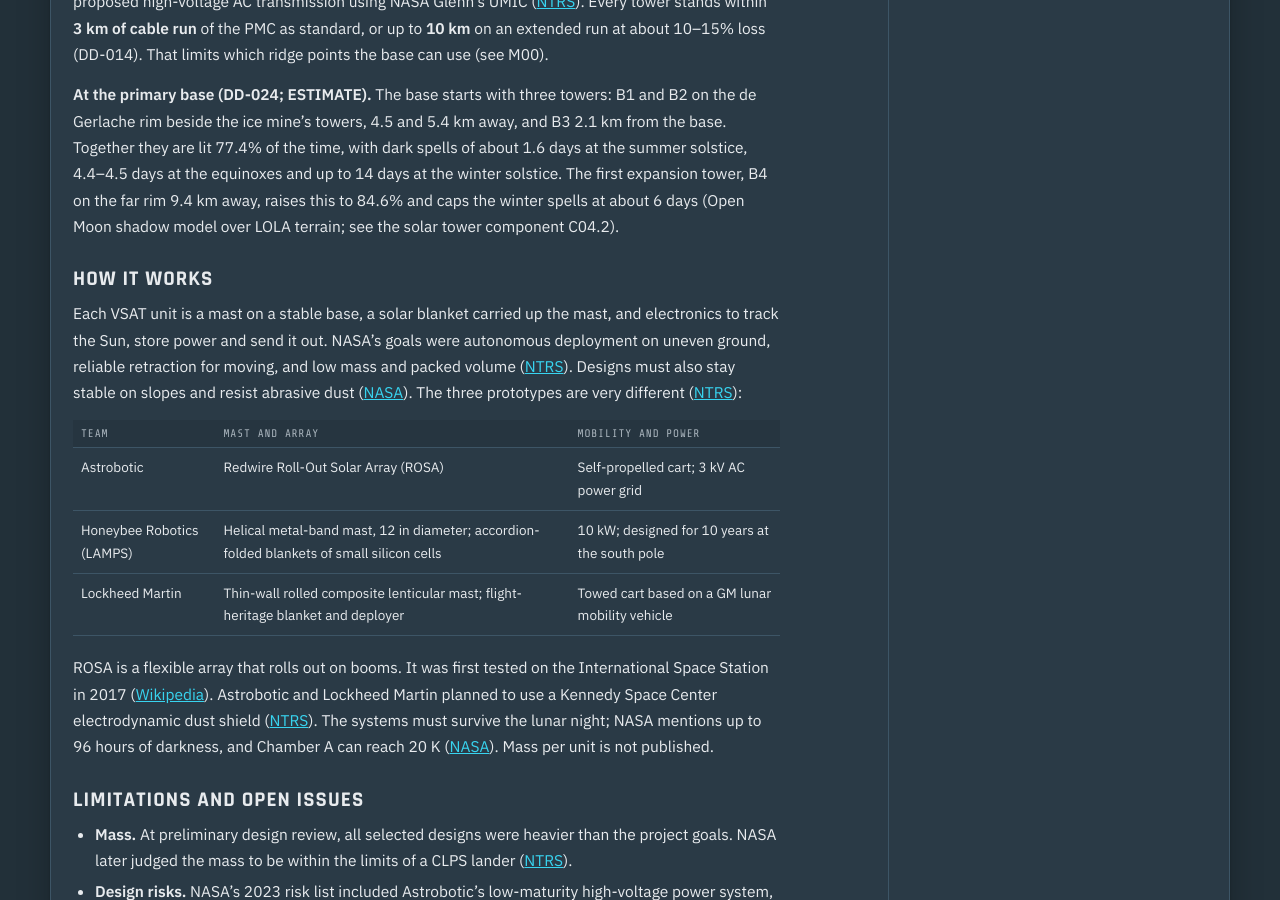
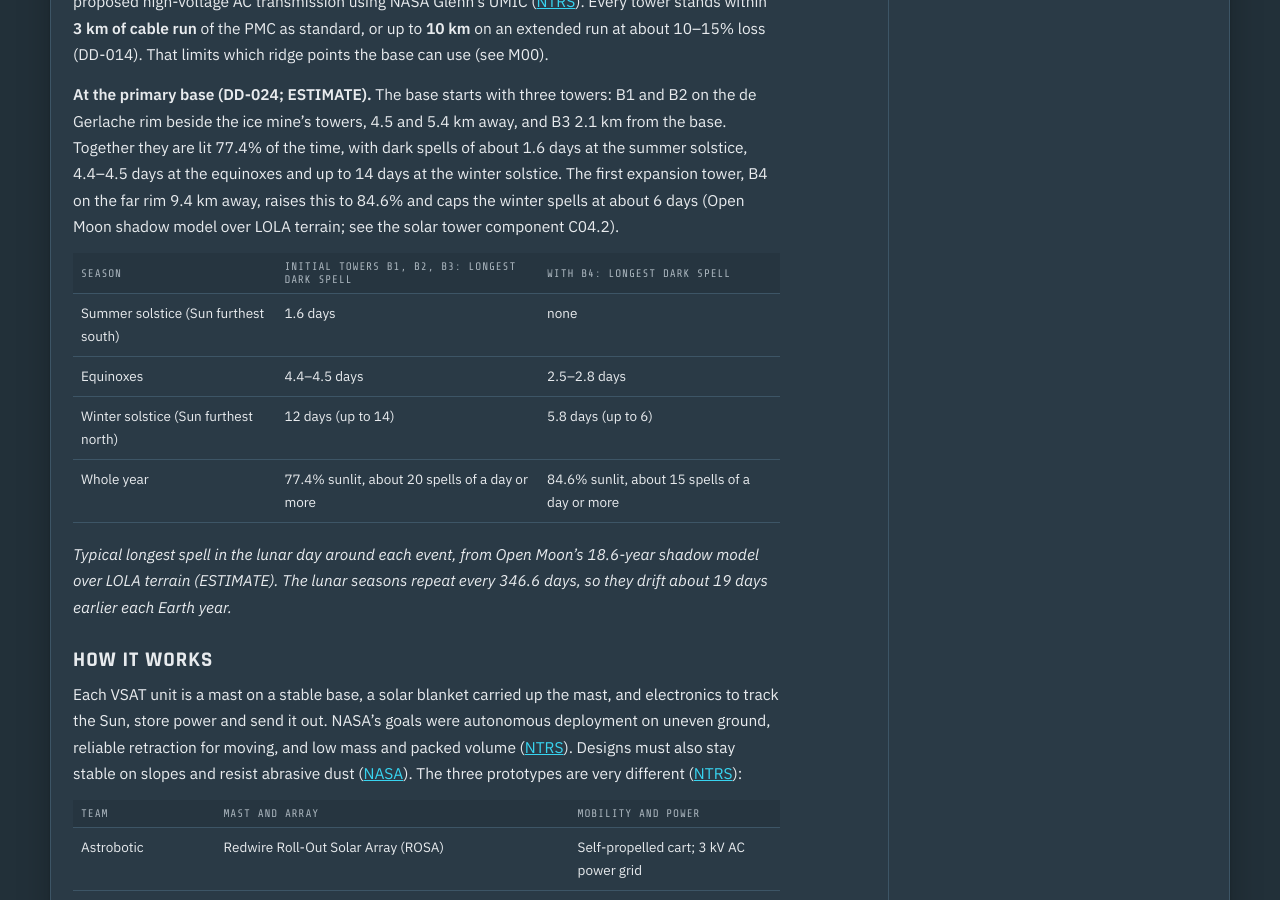
Before and after one commit to TomSomerville/openmoon, a Jekyll site: the page built from _tech/vertical-solar-array-technology-vsat.md, in a window 1280 px wide and 900 px high, scrolled down 2002 px. Built offline with Jekyll 4.4.1, drawn with Linux system fonts in a browser that asks for light colours.

Commit message:
All-sun and flat-ground images redrawn for the new base and tower layout; seasonal dark-spell table on the VSAT and power pages
Co-Authored-By: Claude Opus 5.5 <noreply@anthropic.com>
Claude-Session: https://claude.ai/code/session_01EMgvSv8Ki6A9jj7v8eiV3S

```diff
--- a/_tech/vertical-solar-array-technology-vsat.md
+++ b/_tech/vertical-solar-array-technology-vsat.md
@@ -40,6 +40,15 @@ In Open Moon, VSAT is the first source of power in milestone M04 (Power). It is
 
 **At the primary base (DD-024; ESTIMATE).** The base starts with three towers: B1 and B2 on the de Gerlache rim beside the ice mine's towers, 4.5 and 5.4 km away, and B3 2.1 km from the base. Together they are lit 77.4% of the time, with dark spells of about 1.6 days at the summer solstice, 4.4–4.5 days at the equinoxes and up to 14 days at the winter solstice. The first expansion tower, B4 on the far rim 9.4 km away, raises this to 84.6% and caps the winter spells at about 6 days (Open Moon shadow model over LOLA terrain; see the solar tower component C04.2).
 
+| Season | Initial towers B1, B2, B3: longest dark spell | With B4: longest dark spell |
+|---|---|---|
+| Summer solstice (Sun furthest south) | 1.6 days | none |
+| Equinoxes | 4.4–4.5 days | 2.5–2.8 days |
+| Winter solstice (Sun furthest north) | 12 days (up to 14) | 5.8 days (up to 6) |
+| Whole year | 77.4% sunlit, about 20 spells of a day or more | 84.6% sunlit, about 15 spells of a day or more |
+
+*Typical longest spell in the lunar day around each event, from Open Moon's 18.6-year shadow model over LOLA terrain (ESTIMATE). The lunar seasons repeat every 346.6 days, so they drift about 19 days earlier each Earth year.*
+
 ## How it works
 
 Each VSAT unit is a mast on a stable base, a solar blanket carried up the mast, and electronics to track the Sun, store power and send it out. NASA's goals were autonomous deployment on uneven ground, reliable retraction for moving, and low mass and packed volume ([NTRS](https://ntrs.nasa.gov/citations/20230012849)). Designs must also stay stable on slopes and resist abrasive dust ([NASA](https://www.nasa.gov/news-release/three-companies-to-help-nasa-advance-solar-array-technology-for-moon/)). The three prototypes are very different ([NTRS](https://ntrs.nasa.gov/citations/20230012849)):
```
Also changed, not shown: _archive/milestones/m04-power.md (+9 -0 lines), _components/c04-2-vertical-solar-tower.md (+1 -0 lines), _milestones/m00-site-selection.md (+1 -1 lines), assets/sites/primary-base-allsun-flat.jpg, assets/sites/primary-base-allsun.jpg.
